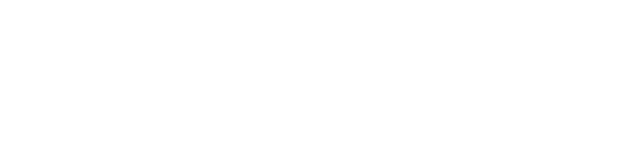
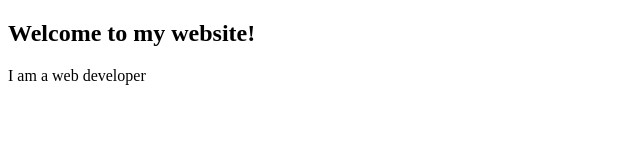
Before and after one commit to Liamvanbart1/WAFS, a plain HTML site: page index.html in a window 1280 px wide. Shown: the whole page, without its empty margins (0-640 px from the left). Drawn offline with Linux system fonts and the light colour scheme.

Commit message:
styling and js

```diff
--- a/index.html
+++ b/index.html
@@ -3,8 +3,13 @@
 <head>
     <meta charset="UTF-8">
     <title>Liam's Website</title>
+    <link rel="stylesheet" href="styling.css">
 </head>
 <body>
-
+<section>
+    <h1>Welcome to my website!</h1>
+    <p>I am a web developer</p>
+</section>
+<script src="script.js"></script>
 </body>
 </html>
```
Also changed, not shown: script.js (added), styling.css (added).
